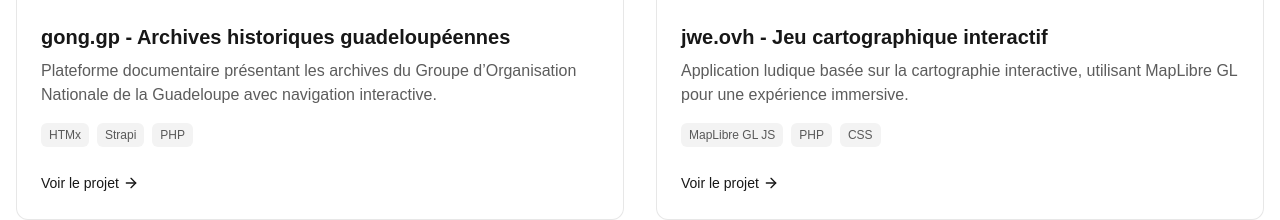
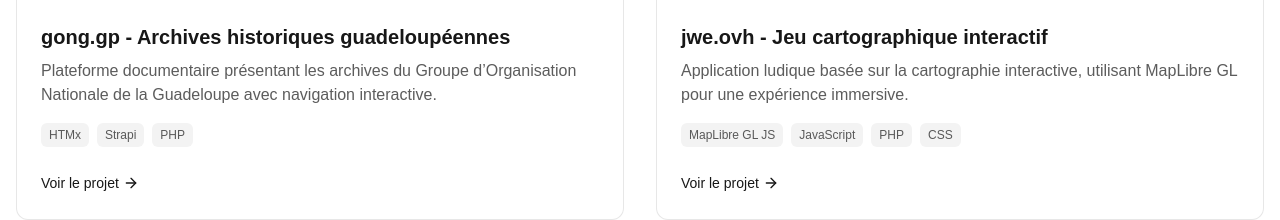
Before and after one commit to cedric-famibelle-pronzola/cedric-pronzola-v2, a Next.js app: page / in a window 1280 px wide. Shown: the part 2500-2720 px from the top of the page. Built offline with nearby package versions, Linux system fonts and the light colour scheme.

Commit message:
add JavaScript to jwe project

```diff
--- a/app/components/Projects.tsx
+++ b/app/components/Projects.tsx
@@ -35,7 +35,7 @@ const projectsData = [
     id: 4,
     title: 'jwe.ovh - Jeu cartographique interactif',
     description: 'Application ludique basée sur la cartographie interactive, utilisant MapLibre GL pour une expérience immersive.',
-    technologies: ['MapLibre GL JS', 'PHP', 'CSS'],
+    technologies: ['MapLibre GL JS', 'JavaScript', 'PHP', 'CSS'],
     image: '/images/projects/jwe.ovh-800x450.webp',
     link: 'https://jwe.ovh',
   },
--- a/app/projects/page.tsx
+++ b/app/projects/page.tsx
@@ -32,7 +32,7 @@ const projects = [
   {
     title: 'jwe.ovh - Jeu cartographique interactif',
     description: 'Application ludique basée sur la cartographie interactive, utilisant MapLibre GL pour une expérience immersive.',
-    technologies: ['MapLibre GL JS', 'PHP', 'CSS'],
+    technologies: ['MapLibre GL JS', 'JavaScript', 'PHP', 'CSS'],
     image: '/images/projects/jwe.ovh-800x450.webp',
     source: 'https://codeberg.org/OKI/jwe',
     link: 'https://jwe.ovh',
```
